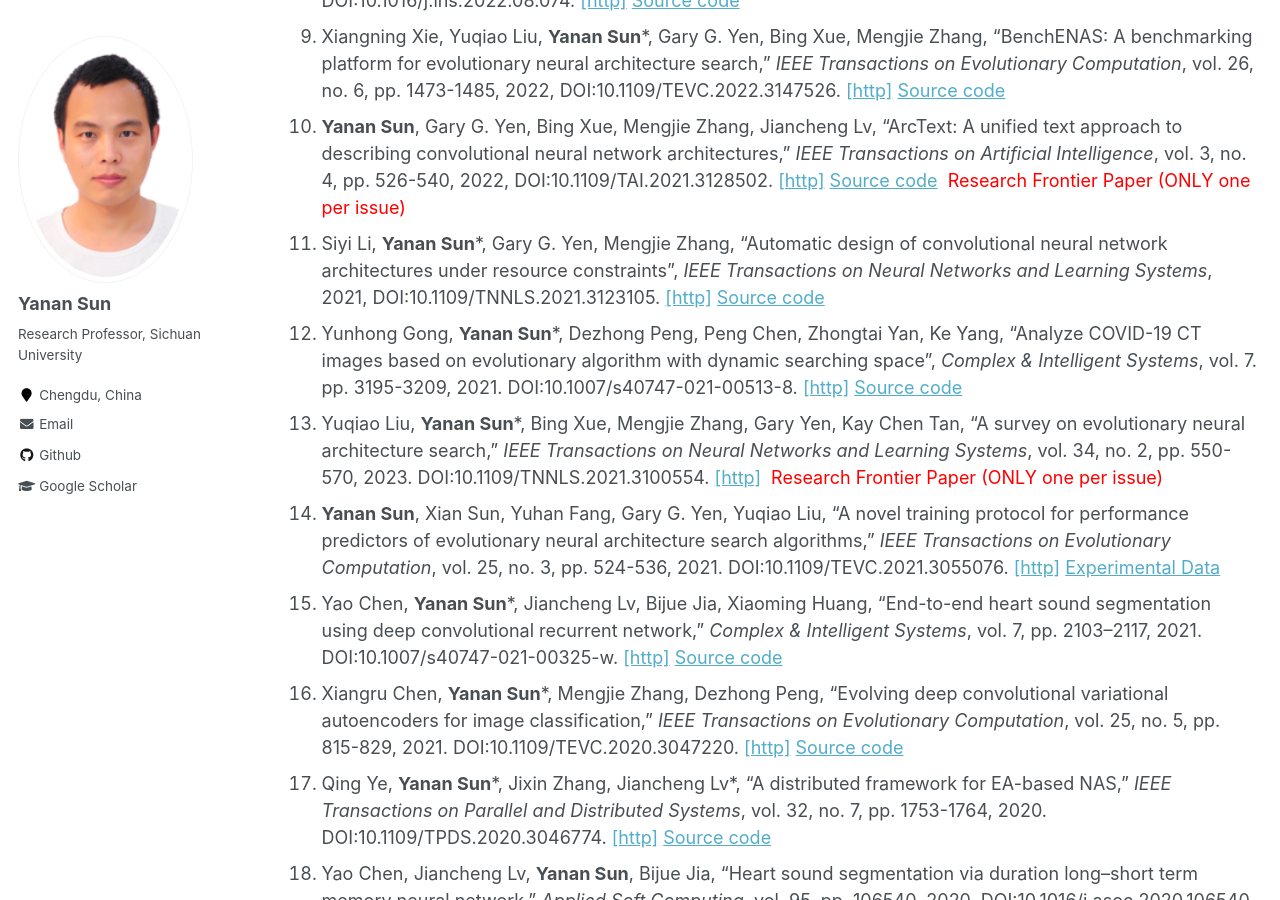
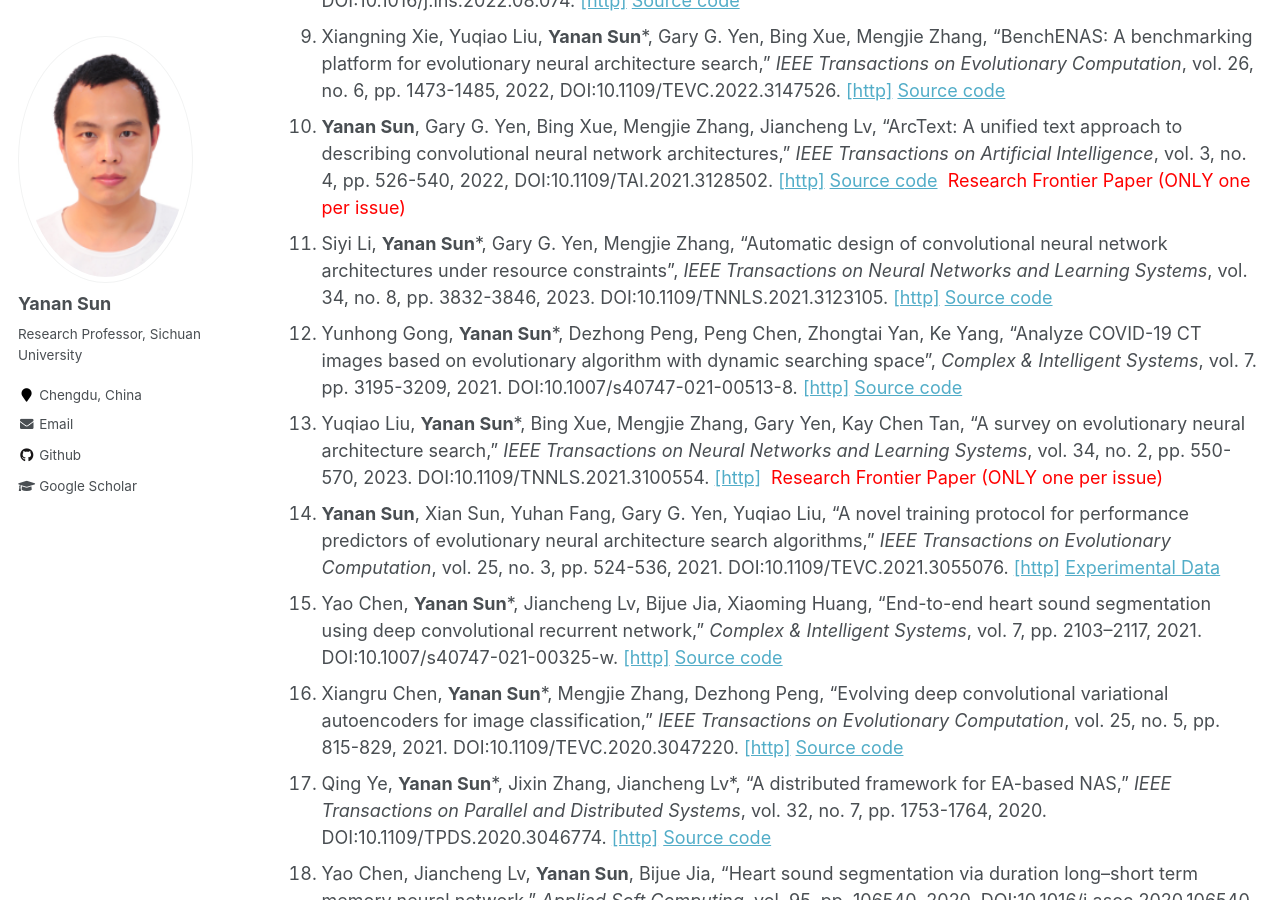
Before and after one commit to yn-sun/yn-sun.github.io, a Jekyll site: the page built from _pages/publications.md, in a window 1280 px wide and 900 px high, scrolled down 1176 px. Built offline with Jekyll 4.4.1, drawn with Linux system fonts in a browser that asks for light colours; comment, search, counter and statistics services are not loaded.

Commit message:
Update publications.md

```diff
--- a/_pages/publications.md
+++ b/_pages/publications.md
@@ -21,7 +21,7 @@
 8. Zhanao Huang, Yongsheng Sang, **Yanan Sun**, Jiancheng Lv, "A neural network learning algorithm for highly imbalanced data classification," <i>Information Sciences</i>, vol. 612, pp. 496-513, 2022, DOI:10.1016/j.ins.2022.08.074.  [[http]](https://www.sciencedirect.com/science/article/pii/S0020025522009847)  [Source code](https://github.com/yn-sun/paper_source_code/tree/main/ZAH_IS_Paper)
 9. Xiangning Xie, Yuqiao Liu, **Yanan Sun***, Gary G. Yen, Bing Xue, Mengjie Zhang, "BenchENAS: A benchmarking platform for evolutionary neural architecture search," <i>IEEE Transactions on Evolutionary Computation</i>, vol. 26, no. 6, pp. 1473-1485, 2022, DOI:10.1109/TEVC.2022.3147526. [[http]](https://ieeexplore.ieee.org/document/9697075)  [Source code](https://benchenas.com/)
 10. **Yanan Sun**, Gary G. Yen, Bing Xue, Mengjie Zhang, Jiancheng Lv, "ArcText: A unified text approach to describing convolutional neural network architectures," <i>IEEE Transactions on Artificial Intelligence</i>, vol. 3, no. 4, pp. 526-540, 2022, DOI:10.1109/TAI.2021.3128502. [[http]](https://ieeexplore.ieee.org/document/9618852) [Source code](https://github.com/yn-sun/arctext)&nbsp;&nbsp;<span style="color: #FF0000">Research Frontier Paper (ONLY one per issue)</span>
-11. Siyi Li, **Yanan Sun***, Gary G. Yen, Mengjie Zhang, "Automatic design of convolutional neural network architectures under resource constraints", <i>IEEE Transactions on Neural Networks and Learning Systems</i>, 2021, DOI:10.1109/TNNLS.2021.3123105. [[http]](https://ieeexplore.ieee.org/document/9609007) [Source code](https://github.com/LLLsy-0868/CH-CNN)
+11. Siyi Li, **Yanan Sun***, Gary G. Yen, Mengjie Zhang, "Automatic design of convolutional neural network architectures under resource constraints", <i>IEEE Transactions on Neural Networks and Learning Systems</i>, vol. 34, no. 8, pp. 3832-3846, 2023. DOI:10.1109/TNNLS.2021.3123105. [[http]](https://ieeexplore.ieee.org/document/9609007) [Source code](https://github.com/LLLsy-0868/CH-CNN)
 12. Yunhong Gong, **Yanan Sun***, Dezhong Peng, Peng Chen, Zhongtai Yan, Ke Yang, "Analyze COVID-19 CT images based on evolutionary algorithm with dynamic searching space", <i>Complex & Intelligent Systems</i>, vol. 7. pp. 3195-3209, 2021. DOI:10.1007/s40747-021-00513-8. [[http]](https://link.springer.com/article/10.1007%2Fs40747-021-00513-8) [Source code](https://github.com/yh-gong/EAVLCOVID)
 13. Yuqiao Liu, **Yanan Sun***, Bing Xue, Mengjie Zhang, Gary Yen, Kay Chen Tan, "A survey on evolutionary neural architecture search," <i>IEEE Transactions on Neural Networks and Learning Systems</i>, vol. 34, no. 2, pp. 550-570, 2023. DOI:10.1109/TNNLS.2021.3100554. [[http]](https://ieeexplore.ieee.org/abstract/document/9508774)&nbsp;&nbsp;<span style="color: #FF0000">Research Frontier Paper (ONLY one per issue)</span>
 14. **Yanan Sun**, Xian Sun, Yuhan Fang, Gary G. Yen, Yuqiao Liu, "A novel training protocol for performance predictors of evolutionary neural architecture search algorithms," <i>IEEE Transactions on Evolutionary Computation</i>, vol. 25, no. 3, pp. 524-536, 2021. DOI:10.1109/TEVC.2021.3055076. [[http]](https://ieeexplore.ieee.org/document/9336721) [Experimental Data](https://github.com/yn-sun/PRI)
```
